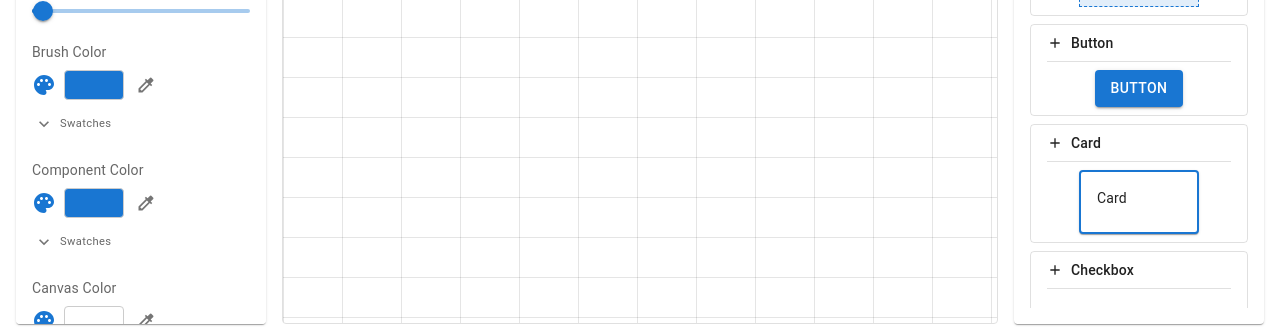
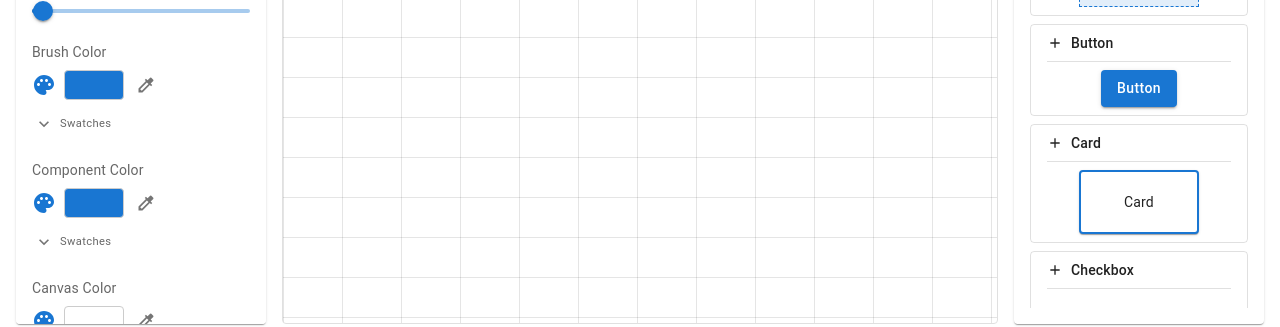
Before and after one commit to jmynes/dream, a React (Vite) app: page / in a window 1280 px wide. Shown: the part 415-742 px from the top of the page. Built offline with nearby package versions, Linux system fonts and the light colour scheme.

Commit message:
Improve component drawer preview styling
- Center Card text both vertically and horizontally
- Remove uppercase transformation from Button preview
- Add vertical alignment to Table cells

```diff
--- a/src/components/ComponentsDrawer.tsx
+++ b/src/components/ComponentsDrawer.tsx
@@ -122,6 +122,7 @@ const getComponentItems = (componentColor: string): ComponentItem[] => {
             backgroundColor: liveColor,
             "&:hover": { backgroundColor: liveColor },
             color: getTextColorForFilled(componentColor),
+            textTransform: "none",
           }}
         >
           Button
@@ -132,9 +133,20 @@ const getComponentItems = (componentColor: string): ComponentItem[] => {
       type: "Card",
       label: "Card",
       preview: (
-        <Card sx={{ minWidth: 120, border: `2px solid ${liveColor}` }}>
-          <CardContent>
-            <Typography variant="body2">Card</Typography>
+        <Card sx={{ minWidth: 120, border: `2px solid ${liveColor}`, display: "flex" }}>
+          <CardContent sx={{
+            textAlign: "center",
+            display: "flex",
+            alignItems: "center",
+            justifyContent: "center",
+            width: "100%",
+            minHeight: 60,
+            p: 2,
+            "&:last-child": {
+              pb: 2,
+            },
+          }}>
+            <Typography variant="body2" sx={{ width: "100%" }}>Card</Typography>
           </CardContent>
         </Card>
       ),
@@ -310,26 +322,26 @@ const getComponentItems = (componentColor: string): ComponentItem[] => {
           <Table size="small" sx={{ border: `1px solid ${liveColor}` }}>
             <TableHead>
               <TableRow>
-                <TableCell sx={{ borderColor: liveColor, fontWeight: "bold", p: 0.5, fontSize: "0.7rem", textAlign: "center" }}>
+                <TableCell sx={{ borderColor: liveColor, fontWeight: "bold", p: 0.5, fontSize: "0.7rem", textAlign: "center", verticalAlign: "middle" }}>
                   H1
                 </TableCell>
-                <TableCell sx={{ borderColor: liveColor, fontWeight: "bold", p: 0.5, fontSize: "0.7rem", textAlign: "center" }}>
+                <TableCell sx={{ borderColor: liveColor, fontWeight: "bold", p: 0.5, fontSize: "0.7rem", textAlign: "center", verticalAlign: "middle" }}>
                   H2
                 </TableCell>
-                <TableCell sx={{ borderColor: liveColor, fontWeight: "bold", p: 0.5, fontSize: "0.7rem", textAlign: "center" }}>
+                <TableCell sx={{ borderColor: liveColor, fontWeight: "bold", p: 0.5, fontSize: "0.7rem", textAlign: "center", verticalAlign: "middle" }}>
                   H3
                 </TableCell>
               </TableRow>
             </TableHead>
             <TableBody>
               <TableRow>
-                <TableCell sx={{ borderColor: liveColor, p: 0.5, fontSize: "0.7rem", textAlign: "center" }}>
+                <TableCell sx={{ borderColor: liveColor, p: 0.5, fontSize: "0.7rem", textAlign: "center", verticalAlign: "middle" }}>
                   C1
                 </TableCell>
-                <TableCell sx={{ borderColor: liveColor, p: 0.5, fontSize: "0.7rem", textAlign: "center" }}>
+                <TableCell sx={{ borderColor: liveColor, p: 0.5, fontSize: "0.7rem", textAlign: "center", verticalAlign: "middle" }}>
                   C2
                 </TableCell>
-                <TableCell sx={{ borderColor: liveColor, p: 0.5, fontSize: "0.7rem", textAlign: "center" }}>
+                <TableCell sx={{ borderColor: liveColor, p: 0.5, fontSize: "0.7rem", textAlign: "center", verticalAlign: "middle" }}>
                   C3
                 </TableCell>
               </TableRow>
```
